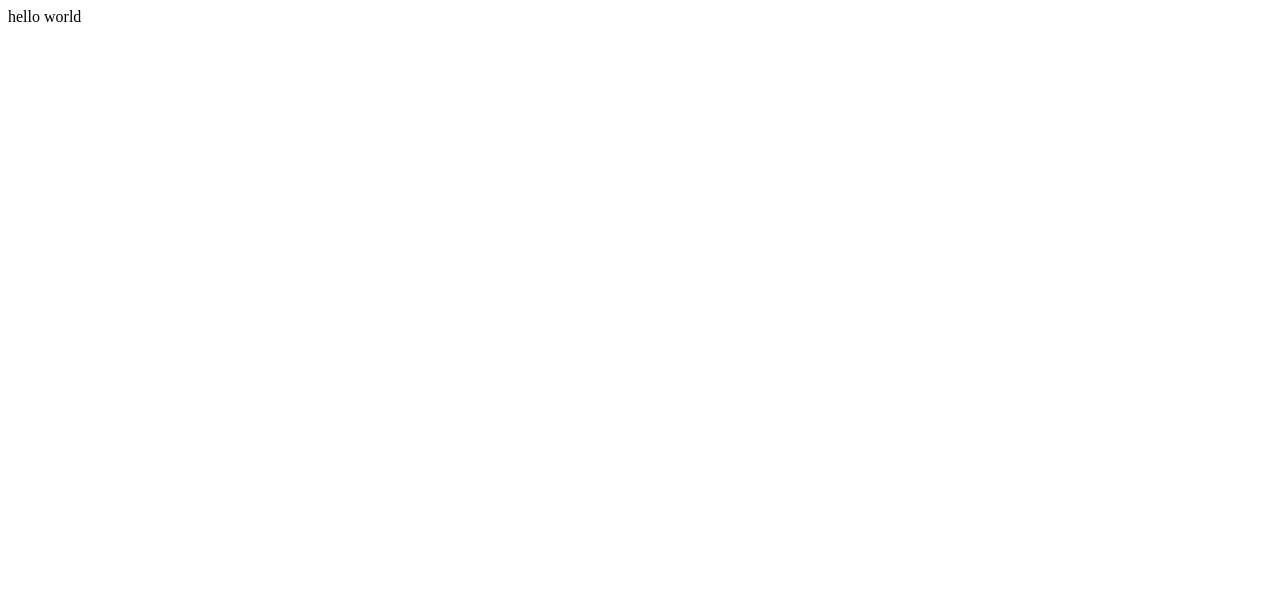
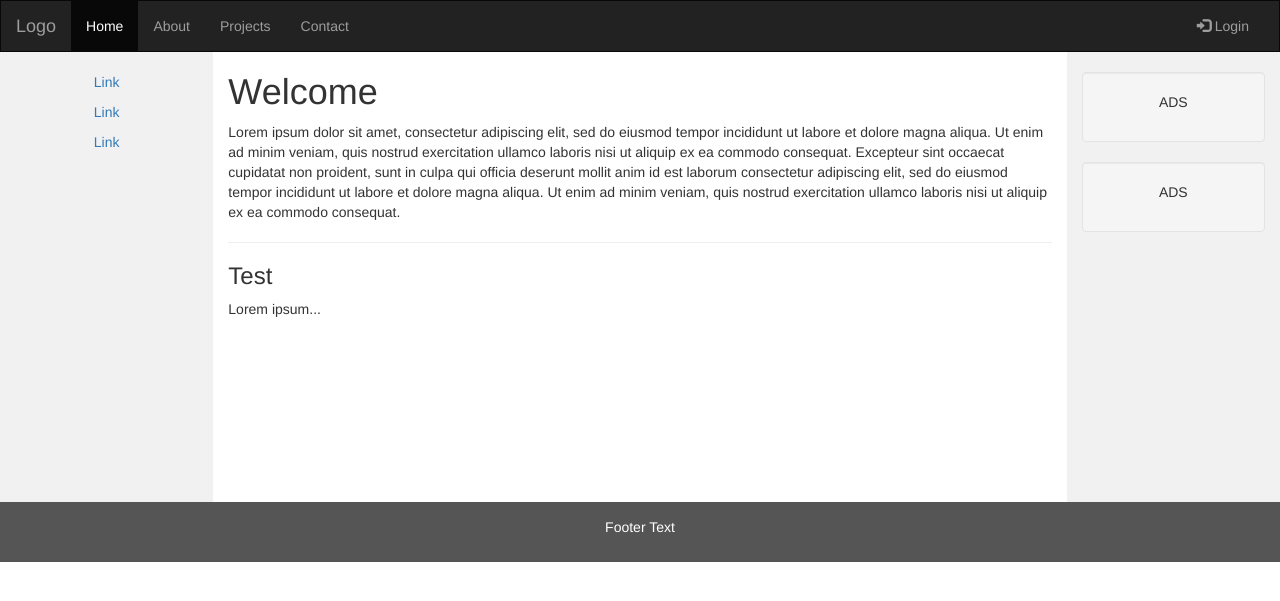
Before and after one commit to keybao0863/bookreview, a Flask app: page / in a window 1280 px wide. Before the commit the part shown is almost empty. Shown: the top 601 px of the page. Run offline with Flask 2, Linux system fonts and the light colour scheme; some libraries are stand-ins or nearby versions.

Commit message:
add boostrap template to index

```diff
--- a/templates/index.html
+++ b/templates/index.html
@@ -1,10 +1,100 @@
 <!DOCTYPE html>
-<html lang="en" dir="ltr">
-  <head>
-    <meta charset="utf-8">
-    <title></title>
-  </head>
-  <body>
-    hello world
-  </body>
+<html lang="en">
+<head>
+  <title>BookandReview</title>
+  <meta charset="utf-8">
+  <meta name="viewport" content="width=device-width, initial-scale=1">
+  <link rel="stylesheet" href="https://maxcdn.bootstrapcdn.com/bootstrap/3.4.1/css/bootstrap.min.css">
+  <script src="https://ajax.googleapis.com/ajax/libs/jquery/3.4.1/jquery.min.js"></script>
+  <script src="https://maxcdn.bootstrapcdn.com/bootstrap/3.4.1/js/bootstrap.min.js"></script>
+  <style>
+    /* Remove the navbar's default margin-bottom and rounded borders */
+    .navbar {
+      margin-bottom: 0;
+      border-radius: 0;
+    }
+
+    /* Set height of the grid so .sidenav can be 100% (adjust as needed) */
+    .row.content {height: 450px}
+
+    /* Set gray background color and 100% height */
+    .sidenav {
+      padding-top: 20px;
+      background-color: #f1f1f1;
+      height: 100%;
+    }
+
+    /* Set black background color, white text and some padding */
+    footer {
+      background-color: #555;
+      color: white;
+      padding: 15px;
+    }
+
+    /* On small screens, set height to 'auto' for sidenav and grid */
+    @media screen and (max-width: 767px) {
+      .sidenav {
+        height: auto;
+        padding: 15px;
+      }
+      .row.content {height:auto;}
+    }
+  </style>
+</head>
+<body>
+
+<nav class="navbar navbar-inverse">
+  <div class="container-fluid">
+    <div class="navbar-header">
+      <button type="button" class="navbar-toggle" data-toggle="collapse" data-target="#myNavbar">
+        <span class="icon-bar"></span>
+        <span class="icon-bar"></span>
+        <span class="icon-bar"></span>
+      </button>
+      <a class="navbar-brand" href="#">Logo</a>
+    </div>
+    <div class="collapse navbar-collapse" id="myNavbar">
+      <ul class="nav navbar-nav">
+        <li class="active"><a href="#">Home</a></li>
+        <li><a href="#">About</a></li>
+        <li><a href="#">Projects</a></li>
+        <li><a href="#">Contact</a></li>
+      </ul>
+      <ul class="nav navbar-nav navbar-right">
+        <li><a href="#"><span class="glyphicon glyphicon-log-in"></span> Login</a></li>
+      </ul>
+    </div>
+  </div>
+</nav>
+
+<div class="container-fluid text-center">
+  <div class="row content">
+    <div class="col-sm-2 sidenav">
+      <p><a href="#">Link</a></p>
+      <p><a href="#">Link</a></p>
+      <p><a href="#">Link</a></p>
+    </div>
+    <div class="col-sm-8 text-left">
+      <h1>Welcome</h1>
+      <p>Lorem ipsum dolor sit amet, consectetur adipiscing elit, sed do eiusmod tempor incididunt ut labore et dolore magna aliqua. Ut enim ad minim veniam, quis nostrud exercitation ullamco laboris nisi ut aliquip ex ea commodo consequat. Excepteur sint occaecat cupidatat non proident, sunt in culpa qui officia deserunt mollit anim id est laborum consectetur adipiscing elit, sed do eiusmod tempor incididunt ut labore et dolore magna aliqua. Ut enim ad minim veniam, quis nostrud exercitation ullamco laboris nisi ut aliquip ex ea commodo consequat.</p>
+      <hr>
+      <h3>Test</h3>
+      <p>Lorem ipsum...</p>
+    </div>
+    <div class="col-sm-2 sidenav">
+      <div class="well">
+        <p>ADS</p>
+      </div>
+      <div class="well">
+        <p>ADS</p>
+      </div>
+    </div>
+  </div>
+</div>
+
+<footer class="container-fluid text-center">
+  <p>Footer Text</p>
+</footer>
+
+</body>
 </html>
```
